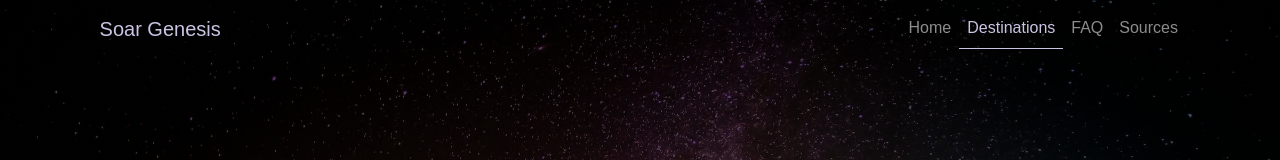
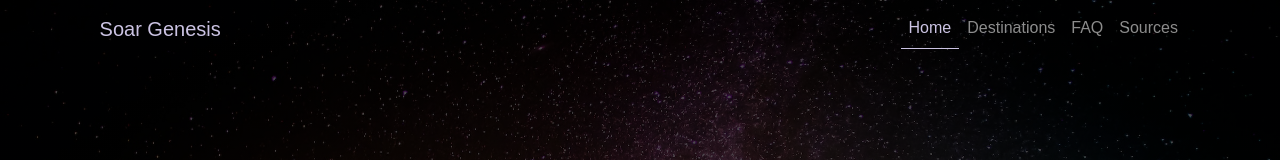
Before and after one commit to SSSuchy/TSA_22-23, a plain HTML site: page index.html in a window 1280 px wide. Shown: the top 160 px of the page. Drawn offline with nearby package versions, Linux system fonts and the light colour scheme.

Commit message:
Update index.html

```diff
--- a/index.html
+++ b/index.html
@@ -33,10 +33,10 @@
                     <div class="collapse navbar-collapse" id="navbarSupportedContent">
                         <ul class="navbar-nav ms-auto mb-2 mb-lg-0">
                                 <li class="nav-item">
-                                    <a class="nav-link" aria-current="page" href="https://sssuchy.github.io/TSA_22-23/index.html">Home</a>
+                                    <a class="nav-link act" aria-current="page" href="https://sssuchy.github.io/TSA_22-23/index.html">Home</a>
                                 </li>
                                 <li class="nav-item">
-                                    <a class="nav-link act" href="https://sssuchy.github.io/TSA_22-23/Mars.html">Destinations</a>
+                                    <a class="nav-link" href="https://sssuchy.github.io/TSA_22-23/Mars.html">Destinations</a>
                                 </li>
                                 <li class="nav-item">
                                     <a class="nav-link" href="https://sssuchy.github.io/TSA_22-23/FAQ.html">FAQ</a>
```
